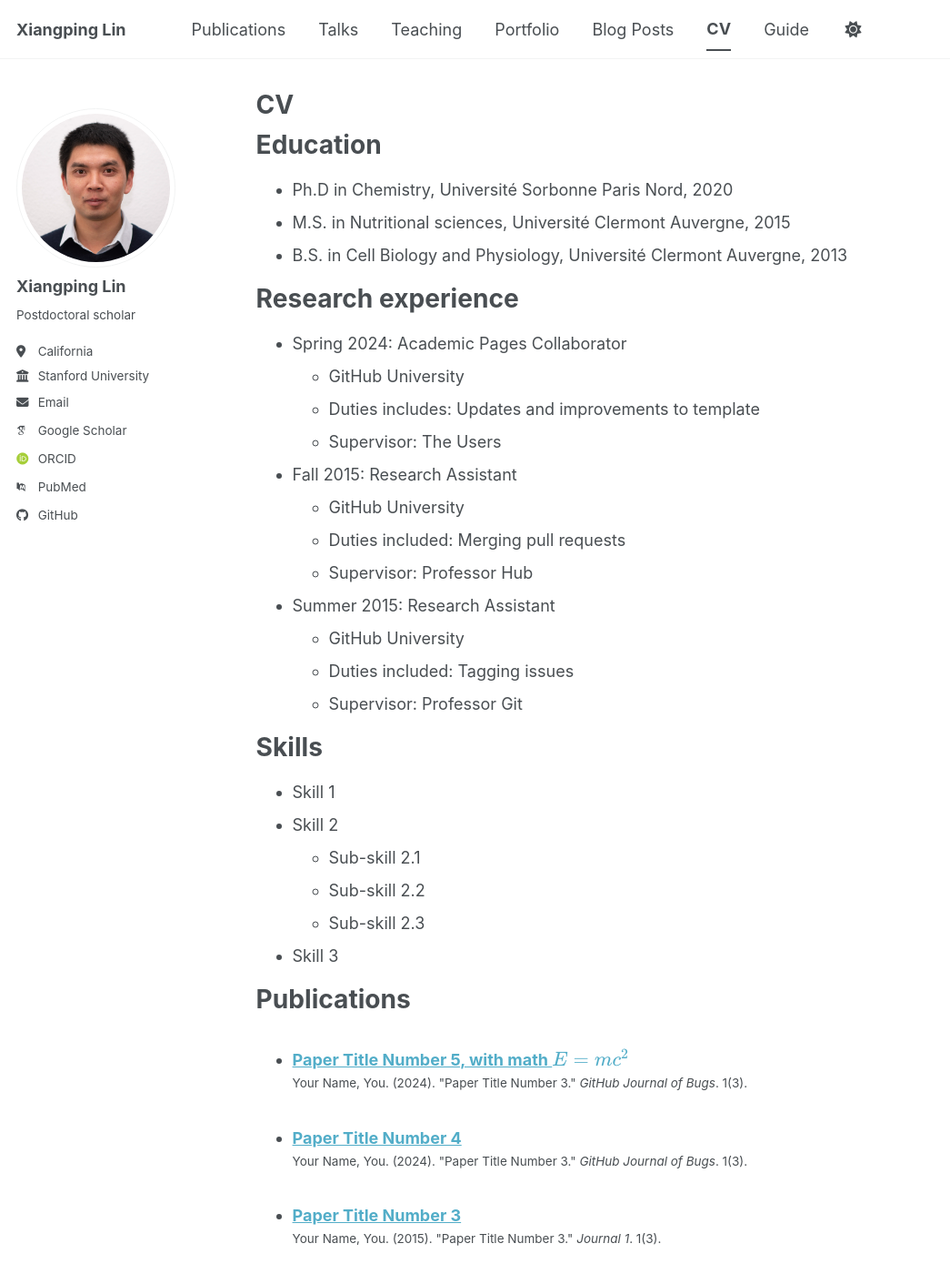
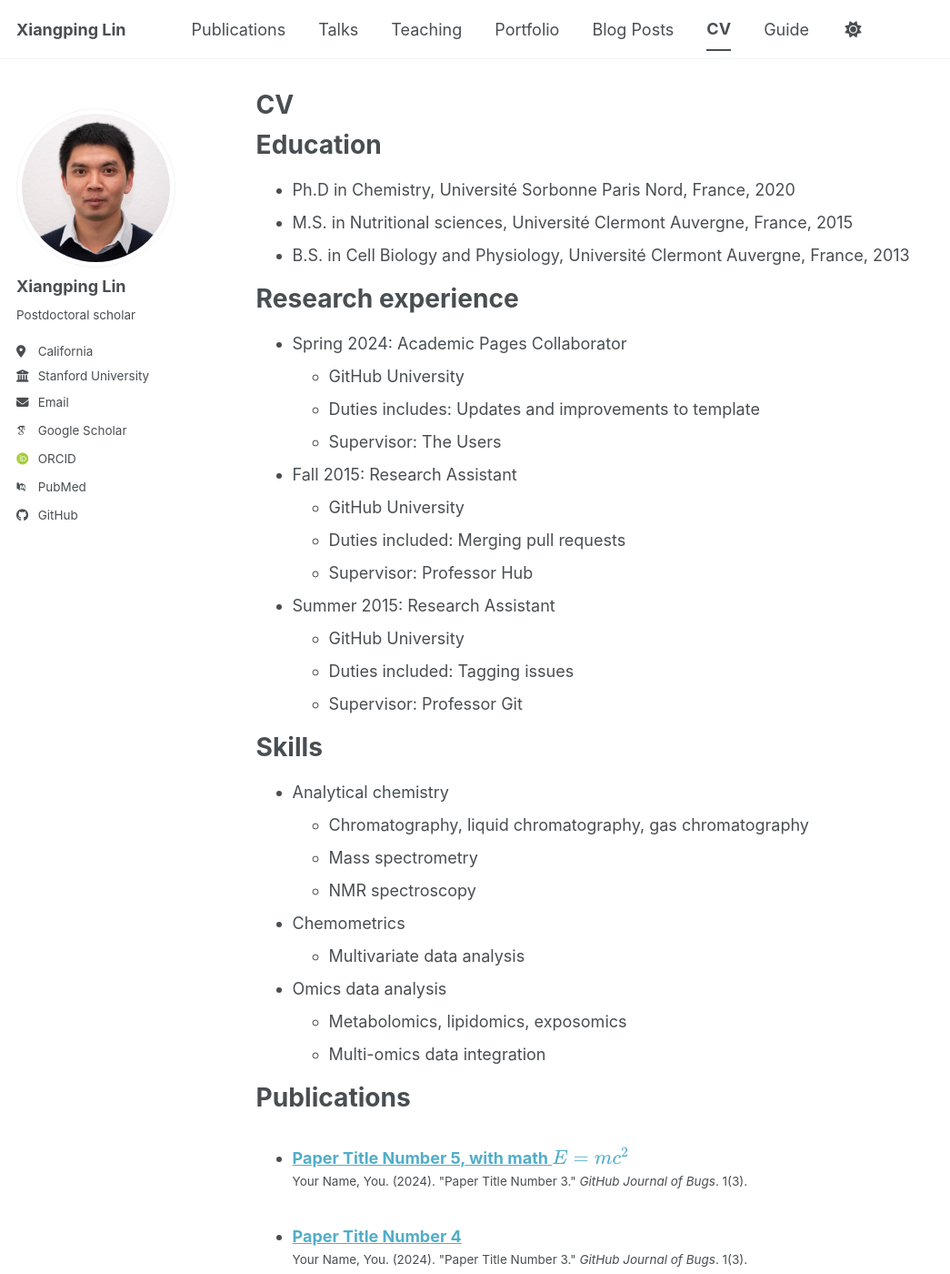
Before and after one commit to xiangpinglin/xiangpinglin.github.io, a Jekyll site: the page built from _pages/cv.md, in a window 1280 px wide and 1400 px high. Shown: the whole window at 91% size, without its empty margins (0-1045 px from the left). Built offline with Jekyll 4.4.1, drawn with Linux system fonts in a browser that asks for light colours; some web fonts are replaced; a script bundle is joined from its source files by our own code; library files that are not in the unit come from our copies.

Commit message:
Revise education and skills details in CV
Updated education and skills sections to include country names and detailed skills.

```diff
--- a/_pages/cv.md
+++ b/_pages/cv.md
@@ -11,9 +11,9 @@ redirect_from:
 
 Education
 ======
-* Ph.D in Chemistry, Université Sorbonne Paris Nord, 2020
-* M.S. in Nutritional sciences, Université Clermont Auvergne, 2015
-* B.S. in Cell Biology and Physiology, Université Clermont Auvergne, 2013
+* Ph.D in Chemistry, Université Sorbonne Paris Nord, France, 2020
+* M.S. in Nutritional sciences, Université Clermont Auvergne, France, 2015
+* B.S. in Cell Biology and Physiology, Université Clermont Auvergne, France, 2013
 
 Research experience
 ======
@@ -34,12 +34,15 @@ Research experience
 
 Skills
 ======
-* Skill 1
-* Skill 2
-  * Sub-skill 2.1
-  * Sub-skill 2.2
-  * Sub-skill 2.3
-* Skill 3
+* Analytical chemistry
+  * Chromatography, liquid chromatography, gas chromatography
+  * Mass spectrometry
+  * NMR spectroscopy
+* Chemometrics
+  * Multivariate data analysis
+* Omics data analysis
+  * Metabolomics, lipidomics, exposomics
+  * Multi-omics data integration
 
 Publications
 ======
```
